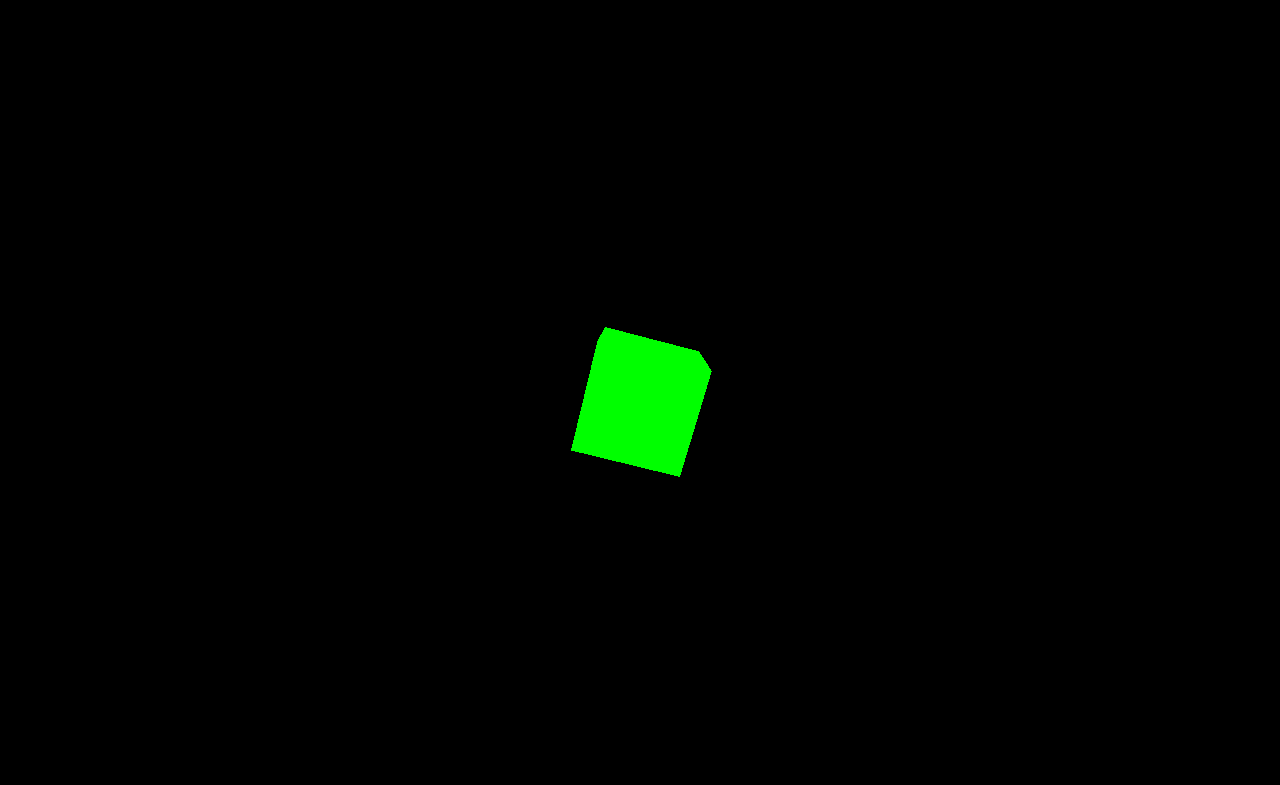
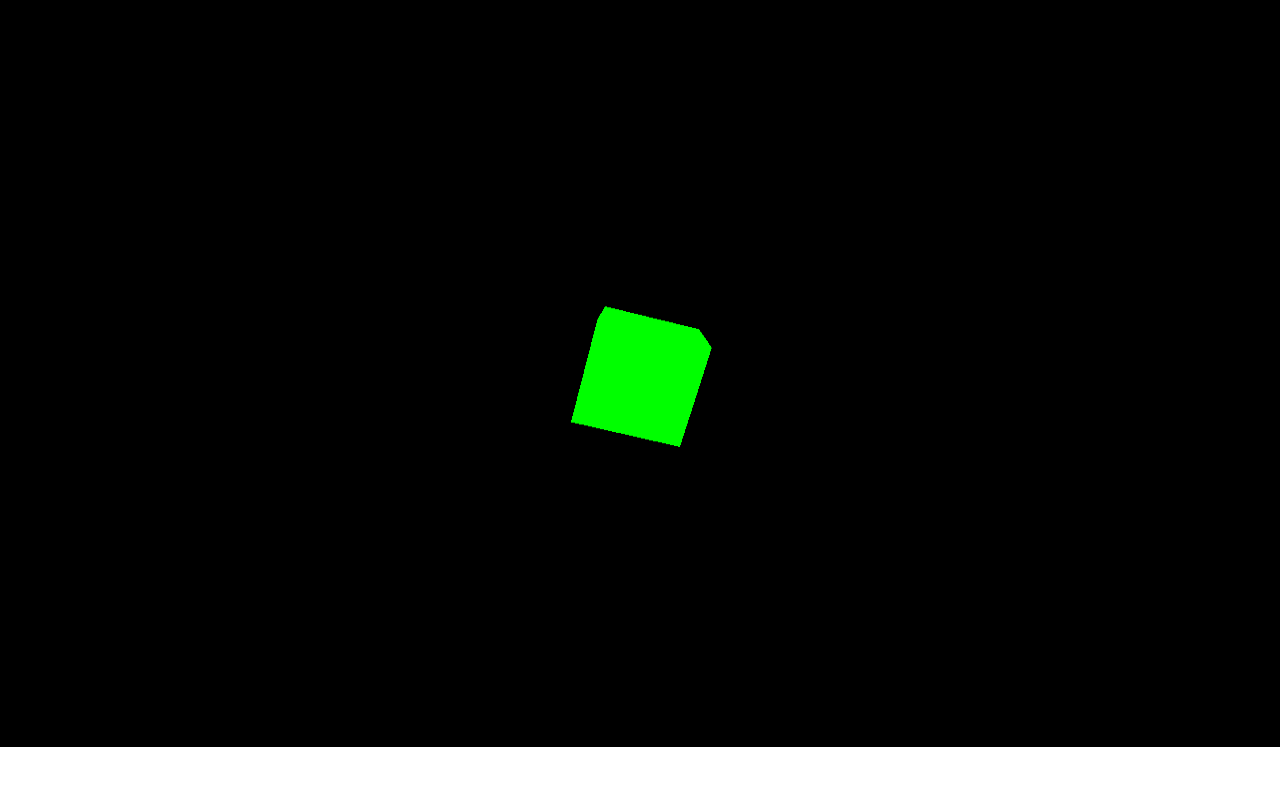
Before and after one commit to kovacspeter/rigid_body_dynamics, a plain HTML site: page app/index.html in a window 1280 px wide. Shown: the part 53-838 px from the top of the page. After the commit the page ends 800 px from the top, so only its background shows below. Drawn offline with nearby package versions, Linux system fonts and the light colour scheme.

Commit message:
canvas style finetuning

```diff
--- a/app/css/style.css
+++ b/app/css/style.css
@@ -1,3 +1,8 @@
+html body {
+	height: 100%;
+	margin: 0;
+	width: 100%;
+}
 body {
 	padding-top: 50px;
 }
@@ -8,7 +13,9 @@ body {
 
 canvas {
 	display: block;
-	height: 600px;
-	margin: 0 auto;
-	width: 1024px;
+	max-width: 100%;
+	max-height: 100%;
+	margin: 0;
+	margin-top: -50px;
+	padding-top: 50px;
 }
```
